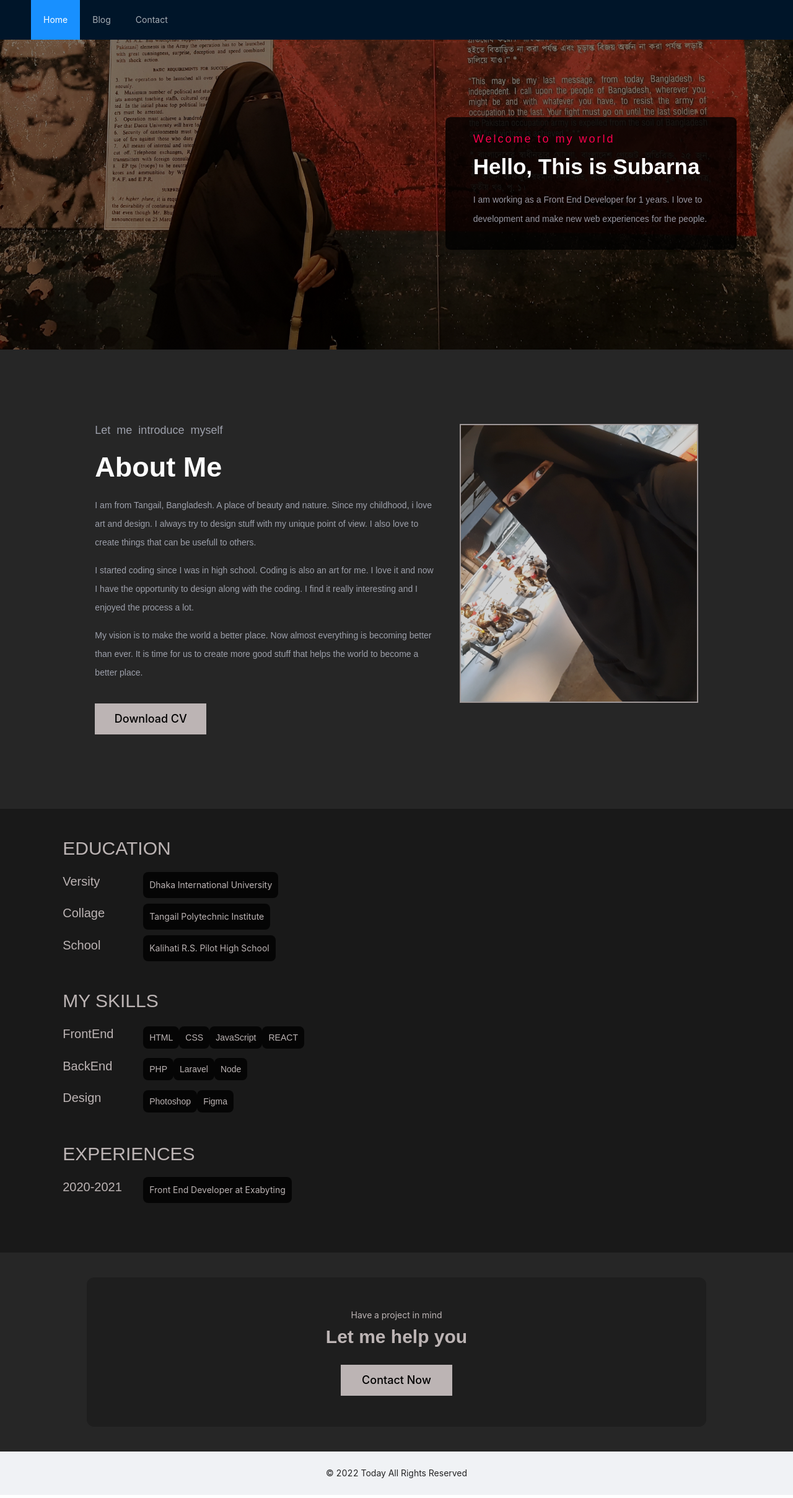
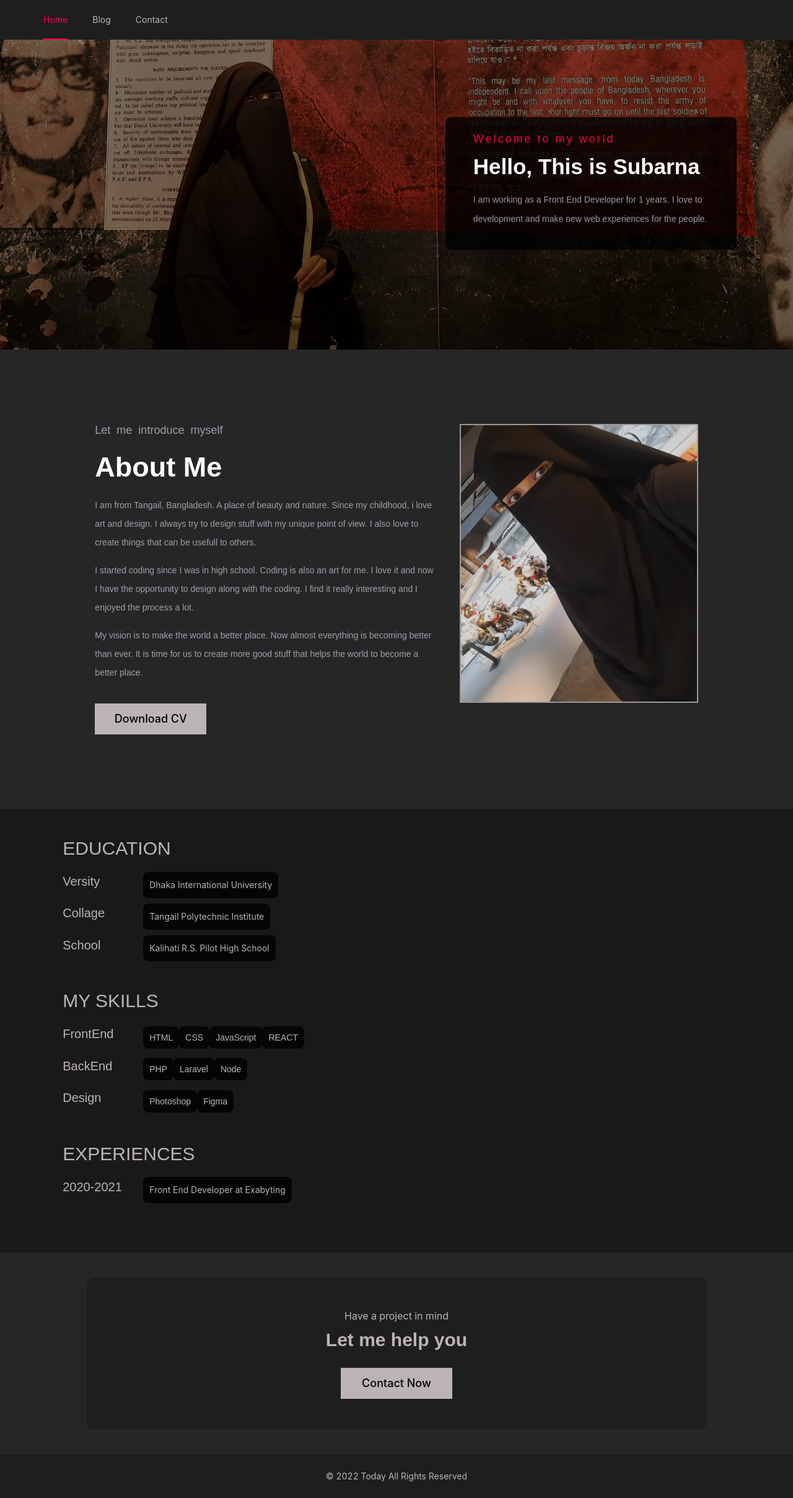
Before and after one commit to subarnasabirah/personal-website-demo, a React (Create React App) app: page / in a window 1280 px wide. Shown: the whole page at 62% size. Built offline with nearby package versions, Linux system fonts and the light colour scheme.

Commit message:
Headder and Footer design
- Header design update
- Footer design update

```diff
--- a/src/components/home/cbanner.css
+++ b/src/components/home/cbanner.css
@@ -19,7 +19,7 @@
   line-height: 20px;
 }
 .project__mind {
-  font-size: 14px;
+  font-size: 16px;
   color: var(--gray-1);
 }
 @media only screen and (max-width: 768px) {
--- a/src/layout/footer/index.js
+++ b/src/layout/footer/index.js
@@ -4,7 +4,7 @@ import React from 'react';
 const { Footer } = Layout;
 
 function AppFooter() {
-    return <Footer style={{ textAlign: 'center' }}>© 2022 Today All Rights Reserved</Footer>;
+    return <Footer style={{ textAlign: 'center', backgroundColor: "#1e1e1e", color:"#bcb4b4" }}>© 2022 Today All Rights Reserved</Footer>;
 }
 
 export default AppFooter;
--- a/src/layout/header/header.css
+++ b/src/layout/header/header.css
@@ -0,0 +1,20 @@
+.ant-menu-horizontal:not(.ant-menu-dark) > .ant-menu-item:hover::after,
+.ant-menu-horizontal:not(.ant-menu-dark) > .ant-menu-submenu:hover::after,
+.ant-menu-horizontal:not(.ant-menu-dark) > .ant-menu-item-active::after,
+.ant-menu-horizontal:not(.ant-menu-dark) > .ant-menu-submenu-active::after,
+.ant-menu-horizontal:not(.ant-menu-dark) > .ant-menu-item-open::after,
+.ant-menu-horizontal:not(.ant-menu-dark) > .ant-menu-submenu-open::after,
+.ant-menu-horizontal:not(.ant-menu-dark) > .ant-menu-item-selected::after,
+.ant-menu-horizontal:not(.ant-menu-dark) > .ant-menu-submenu-selected::after {
+  border-bottom: 2px solid var(--pink-red) !important;
+}
+.ant-menu-horizontal:not(.ant-menu-dark) > .ant-menu-item:hover,
+.ant-menu-horizontal:not(.ant-menu-dark) > .ant-menu-submenu:hover,
+.ant-menu-horizontal:not(.ant-menu-dark) > .ant-menu-item-active,
+.ant-menu-horizontal:not(.ant-menu-dark) > .ant-menu-submenu-active,
+.ant-menu-horizontal:not(.ant-menu-dark) > .ant-menu-item-open,
+.ant-menu-horizontal:not(.ant-menu-dark) > .ant-menu-submenu-open,
+.ant-menu-horizontal:not(.ant-menu-dark) > .ant-menu-item-selected,
+.ant-menu-horizontal:not(.ant-menu-dark) > .ant-menu-submenu-selected {
+  color: var(--pink-red) !important;
+}
--- a/src/layout/header/index.js
+++ b/src/layout/header/index.js
@@ -1,5 +1,6 @@
 import { Layout, Menu } from 'antd';
 import React from 'react';
+import './header.css';
 
 
 const { Header } = Layout;
@@ -7,8 +8,8 @@ const { Header } = Layout;
 function AppHeader() {
     return (
         <div className="container-fluid">
-            <Header>
-                <Menu theme="dark" mode="horizontal" defaultSelectedKeys={['home']}>
+            <Header style={{ backgroundColor: "#1e1e1e", color:"#bcb4b4" }}>
+                <Menu  style={{ backgroundColor: "#1e1e1e", color:"#bcb4b4", border:"none" }} mode="horizontal" defaultSelectedKeys={['home']}>
                     <Menu.Item key="home">Home</Menu.Item>
                     <Menu.Item key="blog">Blog</Menu.Item>
                     <Menu.Item key="contact">Contact</Menu.Item>
```
